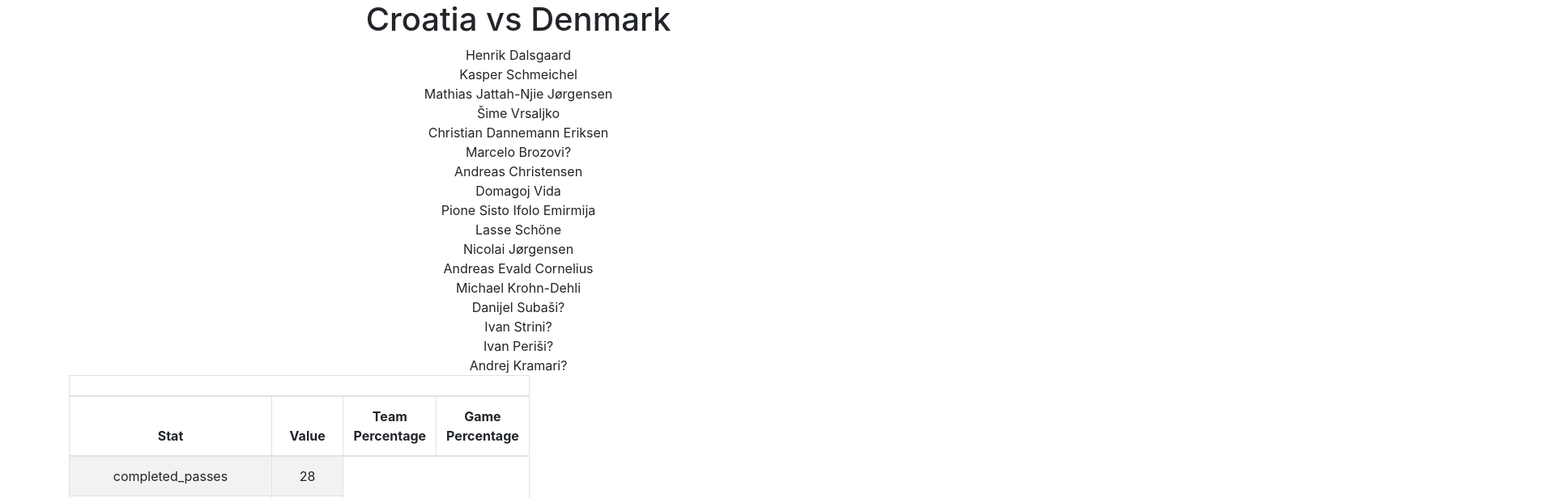
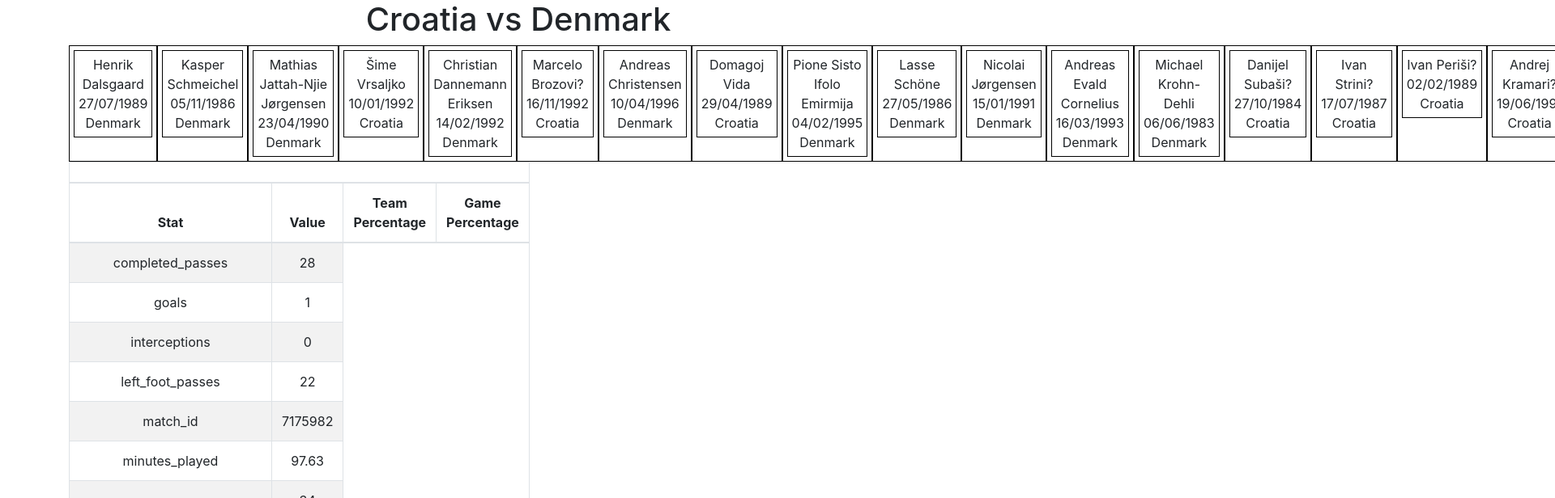
Before and after one commit to BenPreston/statsBomb_task, a React (Create React App) app: page /games/7175937 in a window 1280 px wide. Shown: the top 616 px of the page at 81% size, 1920 px wide, since content can reach past the window. Built offline with nearby package versions, Linux system fonts and the light colour scheme.

Commit message:
updated readme and made some small changes

```diff
--- a/src/components/MatchReport.js
+++ b/src/components/MatchReport.js
@@ -1,7 +1,6 @@
 import React, { useState } from "react";
 import { useParams } from "react-router";
 import { Table, Container } from "react-bootstrap";
-import Select from "react-select";
 
 import StatData from "../data/stat-data.json";
 import MatchDataJSON from "../data/match-data.json";
@@ -13,20 +12,6 @@ import "./matchReport.css";
 
 export default function MatchReport() {
   const { id } = useParams();
-
-  // const [playerData, setPlayerData] = useState([
-  //   { stat: "XG", value: "-", teamPerc: "-", gamePerc: "-" },
-  //   { stat: "Shots", value: "-", teamPerc: "-", gamePerc: "-" },
-  //   // { stat: "Goals", value: "-", teamPerc: "-", gamePerc: "-" },
-  //   // { stat: "Tackles", value: "-", teamPerc: "-", gamePerc: "-" },
-  //   // { stat: "Interceptions", value: "-", teamPerc: "-", gamePerc: "-" },
-  //   // { stat: "Pressures", value: "-", teamPerc: "-", gamePerc: "-" },
-  //   // { stat: "Passes", value: "-", teamPerc: "-", gamePerc: "-" },
-  //   // { stat: "Completed Passes", value: "-", teamPerc: "-", gamePerc: "-" },
-  //   // { stat: "Left Foot Passes", value: "-", teamPerc: "-", gamePerc: "-" },
-  //   // { stat: "Right Foot Passes", value: "-", teamPerc: "-", gamePerc: "-" },
-  //   // { stat: "Player Shots Faced", value: "-", teamPerc: "-", gamePerc: "-" },
-  // ]);
 
   const [playerData, setPlayerData] = useState({
     completed_passes: 28,
@@ -97,8 +82,6 @@ export default function MatchReport() {
 
   identfityTeamNames();
 
-  const [homePlayers, setHomePlayers] = useState([]);
-
   function changeStats(player) {
     setPlayerData(player);
   }
@@ -109,16 +92,28 @@ export default function MatchReport() {
         <h1>
           {homeTeam} vs {awayTeam}
         </h1>
+        <h3></h3>
         <div className="playerHolders">
           {matchData.map((data) => {
             return (
               <div className="player" onClick={() => changeStats(data)}>
-                {data.player_name}
+                {PlayerData.map((player) => {
+                  if (player.player_name == data.player_name) {
+                    return (
+                      <div className="player">
+                        <div className="player_name">{player.player_name}</div>
+                        <div className="player_dob">
+                          {player.player_birth_date}
+                        </div>
+                        <div className="player_country">
+                          {player.country_name}
+                        </div>
+                      </div>
+                    );
+                  }
+                })}
               </div>
             );
-            {
-              console.log("Player: ", playerData);
-            }
           })}
         </div>
 
@@ -137,10 +132,6 @@ export default function MatchReport() {
             </tr>
           </thead>
           <tbody>
-            {/* {Object.keys(playerData).map((key) => {
-              return <tr>{key}</tr>;
-            })} */}
-
             {Object.keys(playerData).map(function (keyName, keyIndex) {
               return (
                 <tr>
@@ -152,7 +143,6 @@ export default function MatchReport() {
           </tbody>
         </Table>
       </Container>
-      {console.log(matchData)}
     </div>
   );
 }
--- a/src/components/ScoreList.js
+++ b/src/components/ScoreList.js
@@ -24,7 +24,6 @@ export default function ScoreList() {
   };
 
   return (
-    // <Router>
     <div className="matches">
       {matchData.map((match) => {
         return (
--- a/src/components/matchReport.css
+++ b/src/components/matchReport.css
@@ -1,3 +1,11 @@
 .dataTable {
   max-width: 300px;
 }
+
+.playerHolders {
+  display: flex;
+}
+.player {
+  padding: 5px;
+  border: 1px solid black;
+}
```
Also changed, not shown: 1 other file (tests, documents, lock files or other folders).
